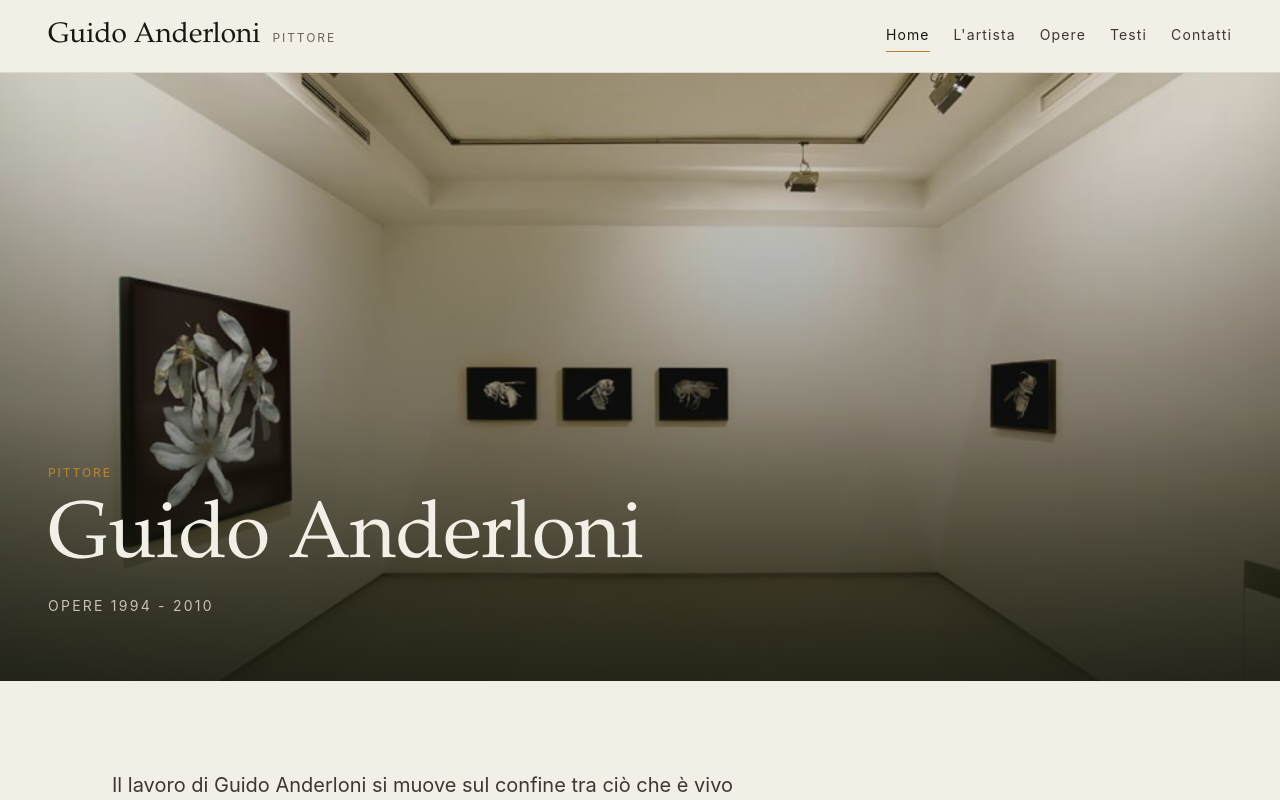
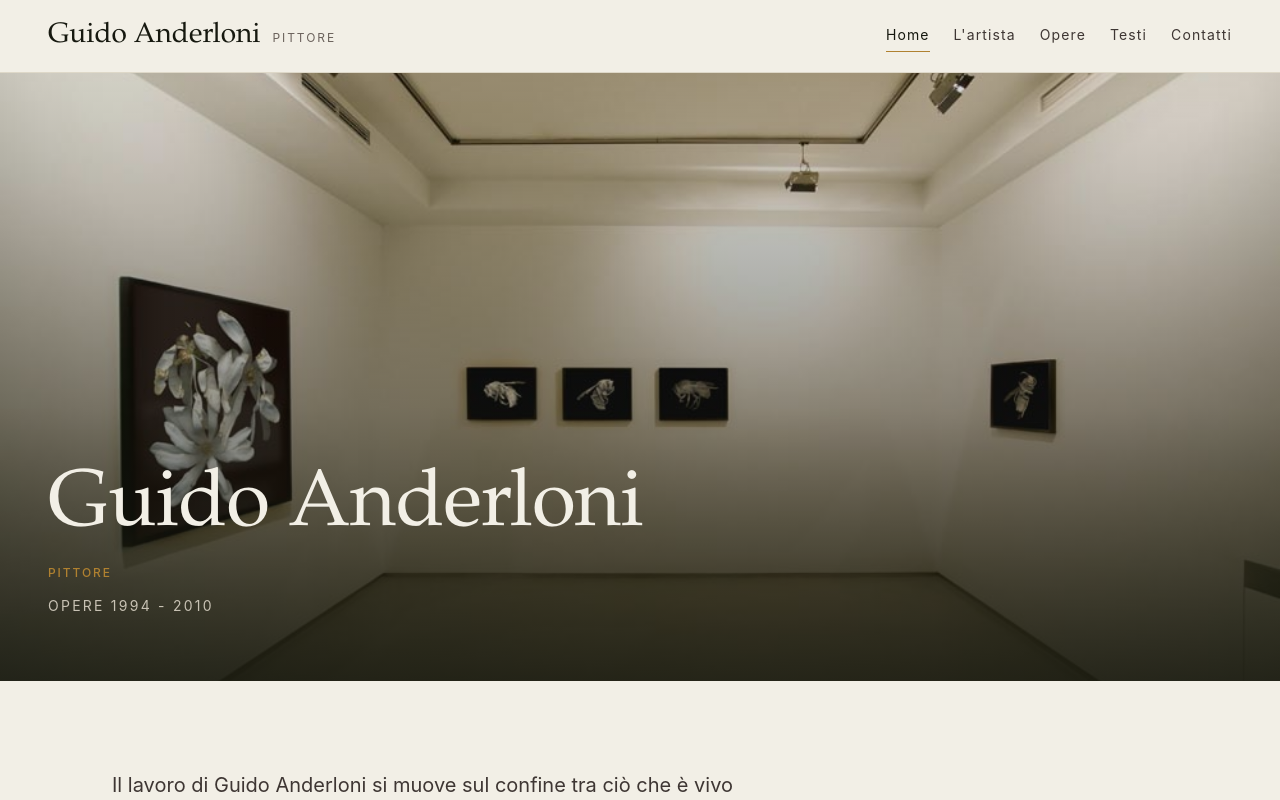
Before and after one commit to murphy-afk/anderloni, a React (Vite) app in the folder client/: page / in a window 1280 px wide. Shown: the top 800 px of the page. Built offline with nearby package versions, Linux system fonts and the light colour scheme.

Commit message:
moved hero title above eyebrow

```diff
--- a/client/src/pages/Home.jsx
+++ b/client/src/pages/Home.jsx
@@ -34,10 +34,10 @@ export default function Home() {
           fetchPriority="high" />
         <div className="hero__body container container--wide">
           <div className="hero__text flow">
-            <p className="eyebrow hero__eyebrow">{home.eyebrow}</p>
             <h1 id="titolo-hero" className="hero__title">
               {home.title}
             </h1>
+            <p className="eyebrow hero__eyebrow">{home.eyebrow}</p>
             <p className="hero__subtitle">{home.subtitle}</p>
           </div>
         </div>
```
